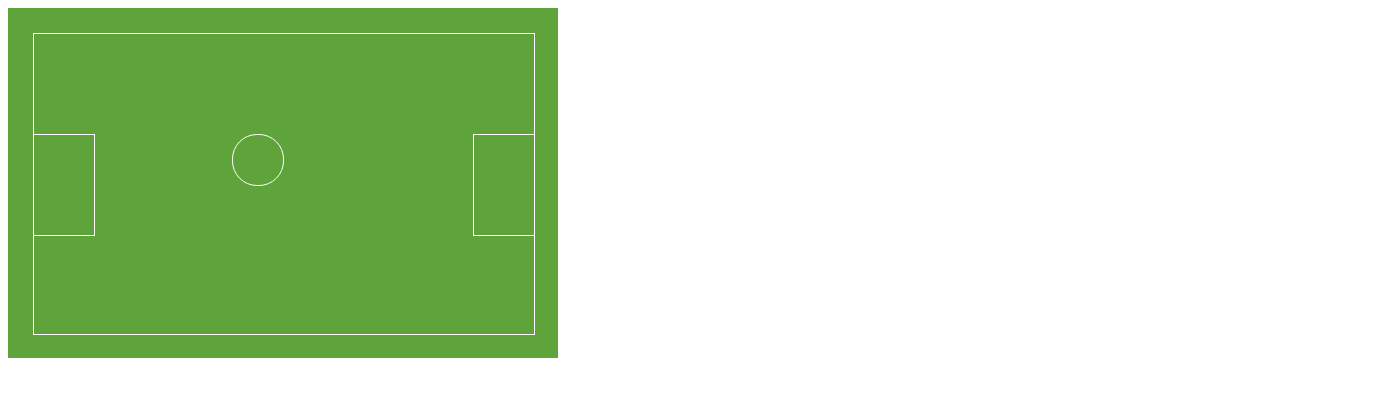
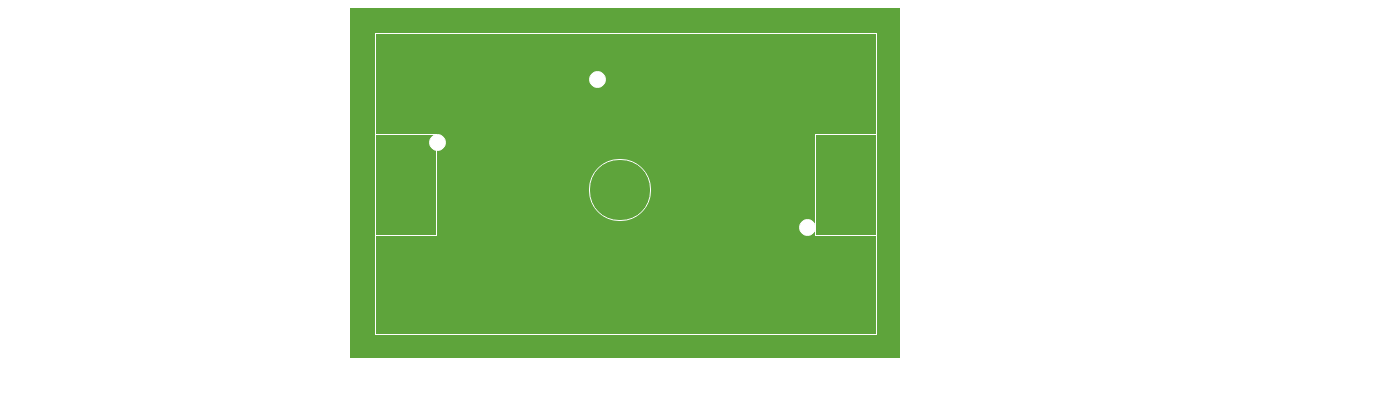
Before and after one commit to Prueba456/cancha, a plain HTML site: page index.html in a window 1280 px wide. Shown: the whole page, 1400 px wide, since content can reach past the window. Drawn offline with Linux system fonts and the light colour scheme.

Commit message:
diseño de cancha completo

```diff
--- a/assets/css/main.css
+++ b/assets/css/main.css
@@ -33,10 +33,53 @@
 #circulo{
   background-color: transparent;
   border: 1px solid white;
-  width: 50px;
-  height: 50px;
+  width: 60px;
+  height: 60px;
+  margin-top: 125px;
+  position: absolute;
+  right: 225px;
+  border-radius: 30px;
+}
+#p1,#p2,#p3{
+  background-color: transparent;
+  border: 1px solid white;
+  background: white;
+  width: 15px;
+  height: 15px;
+  border-radius: 25px;
+  position: absolute;
+}
+#p1{
+  margin-top: 185px;
+  right: 60px;
+}
+#p2{
+  margin-top: 37px;
+  right: 270px;
+}
+#p3{
   margin-top: 100px;
-  position: absolute;
-  right: 50%;
-  border-radius: 25px;
+  right: 430px;
 }
+
+.container {
+  width: 700px;
+  margin-right: auto;
+  margin-left: auto;
+  padding-left: 350px;
+  padding-right: 350px;
+}
+
+.container:before, .container:after {
+    content: " ";
+    display: table;
+}
+
+*:before, *:after {
+    -webkit-box-sizing: border-box;
+    -moz-box-sizing: border-box;
+    box-sizing: border-box;
+}
+.container:after {
+    clear: both;
+}
--- a/assets/js/app.js
+++ b/assets/js/app.js
@@ -9,10 +9,18 @@ var arco2 = document.createElement("div");
 arco2.setAttribute("id","arcoIzquierdo");
 var circulo = document.createElement("div");
 circulo.setAttribute("id","circulo");
-
+var pelota1 = document.createElement("div");
+pelota1.setAttribute("id","p1");
+var pelota2 = document.createElement("div");
+pelota2.setAttribute("id","p2");
+var pelota3 = document.createElement("div");
+pelota3.setAttribute("id","p3");
 
 contenedor.appendChild(cancha);
 cancha.appendChild(areaLinea);
 areaLinea.appendChild(arco1);
 areaLinea.appendChild(arco2);
 areaLinea.appendChild(circulo);
+areaLinea.appendChild(pelota1);
+areaLinea.appendChild(pelota2);
+areaLinea.appendChild(pelota3);
```
